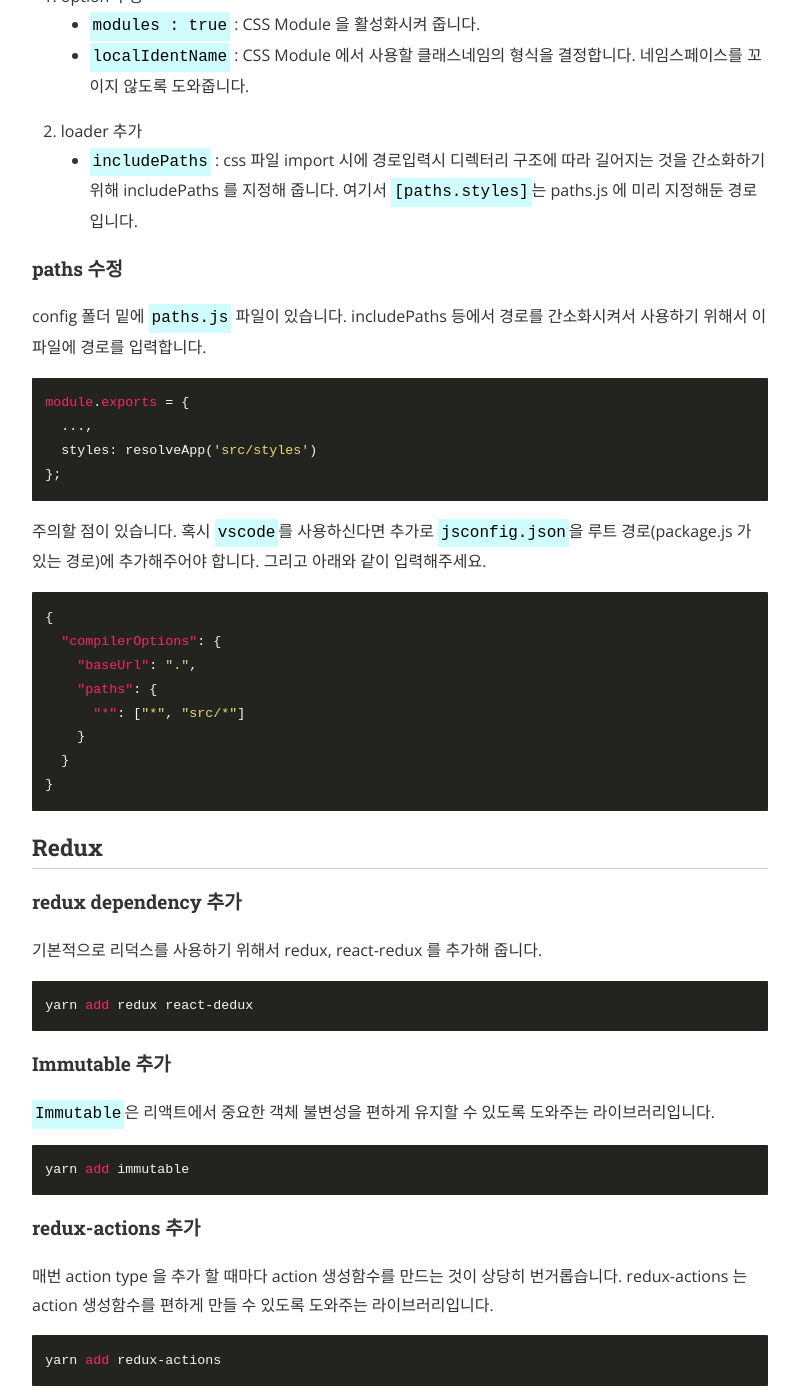
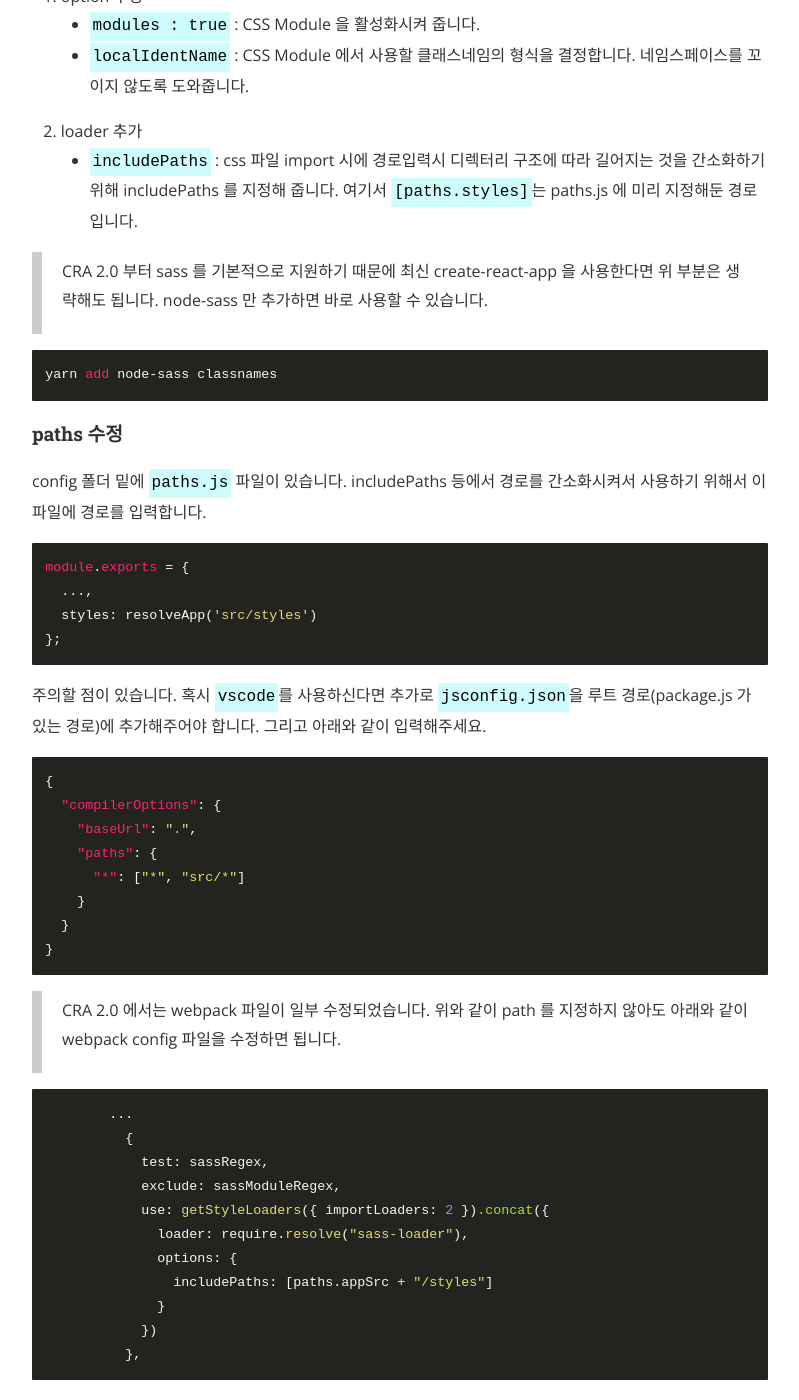
Before and after one commit to iamsjy17/iamsjy17.github.io, a Jekyll site: the page built from _posts/2018-08-27-create-react-app2.markdown, in a window 1280 px wide and 1400 px high, scrolled down 2374 px. Shown: the whole window, without its empty margins (240-1039 px from the left). Built offline with Jekyll 4.4.1, drawn with Linux system fonts in a browser that asks for light colours; nearby versions of some CDN libraries; some web fonts are replaced; comment, search, counter and statistics services are not loaded; some of the changed text lies outside the part shown.

Commit message:
리액트 시작하기 포스팅 수정

````diff
--- a/_posts/2020-08-27-create-react-app2.markdown
+++ b/_posts/2018-08-27-create-react-app2.markdown
@@ -1,6 +1,6 @@
 ---
 layout: post
-title: '[React] React 프로젝트 시작하기 (라이브러리 추가 및 환경설정)'
+title: "[React] React 프로젝트 시작하기 (라이브러리 추가 및 환경설정)"
 date: 2018-08-27 19:00:00
 author: 송타
 categories: React
@@ -94,6 +94,13 @@
 2. loader 추가
    - `includePaths` : css 파일 import 시에 경로입력시 디렉터리 구조에 따라 길어지는 것을 간소화하기 위해 includePaths 를 지정해 줍니다. 여기서 `[paths.styles]`는 paths.js 에 미리 지정해둔 경로입니다.
 
+> CRA 2.0 부터 sass 를 기본적으로 지원하기 때문에 최신 create-react-app 을 사용한다면 위 부분은 생략해도 됩니다.
+> node-sass 만 추가하면 바로 사용할 수 있습니다.
+
+```
+yarn add node-sass classnames
+```
+
 #### paths 수정
 
 config 폴더 밑에 `paths.js` 파일이 있습니다. includePaths 등에서 경로를 간소화시켜서 사용하기 위해서 이 파일에 경로를 입력합니다.
@@ -117,6 +124,22 @@
     }
   }
 }
+```
+
+> CRA 2.0 에서는 webpack 파일이 일부 수정되었습니다. 위와 같이 path 를 지정하지 않아도 아래와 같이 webpack config 파일을 수정하면 됩니다.
+
+```javascript
+        ...
+          {
+            test: sassRegex,
+            exclude: sassModuleRegex,
+            use: getStyleLoaders({ importLoaders: 2 }).concat({
+              loader: require.resolve("sass-loader"),
+              options: {
+                includePaths: [paths.appSrc + "/styles"]
+              }
+            })
+          },
 ```
 
 ### Redux
@@ -157,7 +180,7 @@
 yarn add react-router-dom
 ```
 
-#### NODE_PATH 설정
+### NODE_PATH 설정
 
 SPA 는 여러개의 Page 를 가지고 있기 때문에, 폴더 구조가 복잡해 질 수 있습니다. 뎁스가 깊은 폴더 내에 있는 Component 에서 다른 Component 를 참조한다면 `../../../../../` 와 같은 소스가 많이 생겨나겠죠?
 
@@ -172,6 +195,12 @@
     "build": "NODE_PATH=src react-scripts build",
     ...
   }
+```
+
+또는 .env 파일을 루트 경로에 추가하여 아래와 같이 입력해주는 방법도 있다.
+
+```
+NODE_PATH=src
 ```
 
 ### 코드 스플리팅 설정
````
Also changed, not shown: _posts/2018-08-18-create-react-app.markdown (renamed from _posts/2019-08-18-create-react-app.markdown).
